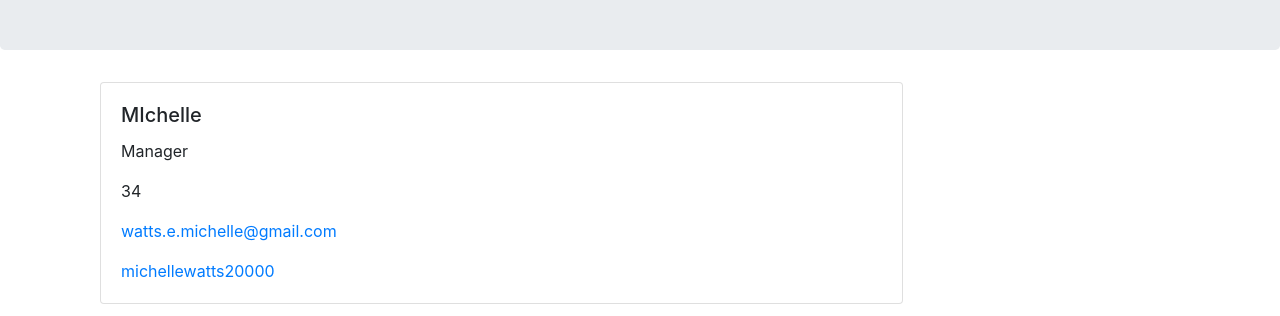
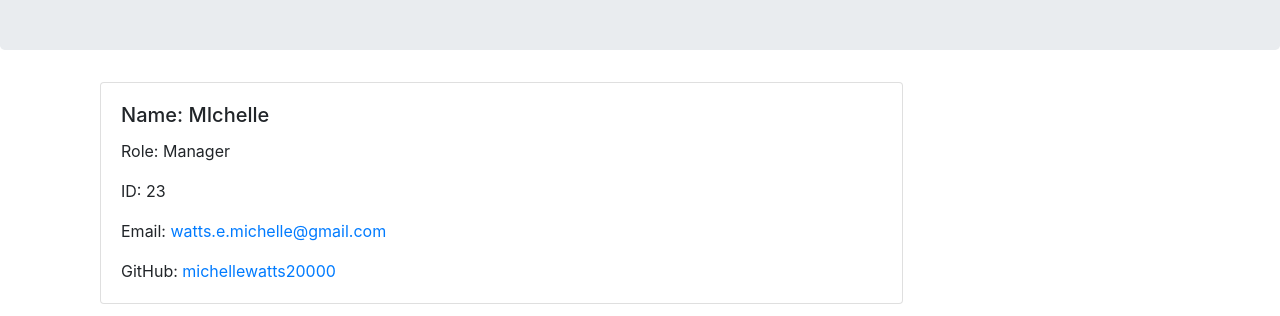
Before and after one commit to michellewatts20000/team-profile-generator, a website: page index.html in a window 1280 px wide. Shown: the part 134-450 px from the top of the page. Drawn offline with nearby package versions, Linux system fonts and the light colour scheme.

```diff
--- a/index.html
+++ b/index.html
@@ -13,11 +13,11 @@
         <div class="card-deck">
          <div class="card">
         <div class="card-body">
-          <h5 class="card-title">MIchelle</h5>
-          <p class="card-text">Manager</p>
-          <p class="card-text">34</p>
-          <p class="card-text"> <a href="mailto:watts.e.michelle@gmail.com">watts.e.michelle@gmail.com</a></p>
-          <p class="card-text"> <a href="michellewatts20000">michellewatts20000</a></p>
+          <h5 class="card-title">Name: MIchelle</h5>
+          <p class="card-text">Role: Manager</p>
+          <p class="card-text">ID: 23</p>
+          <p class="card-text">Email: <a href="mailto:watts.e.michelle@gmail.com">watts.e.michelle@gmail.com</a></p>
+          <p class="card-text">GitHub: <a href="michellewatts20000">michellewatts20000</a></p>
         </div>
       </div>
         </div>
```
Also changed, not shown: index.js (+4 -3 lines).
